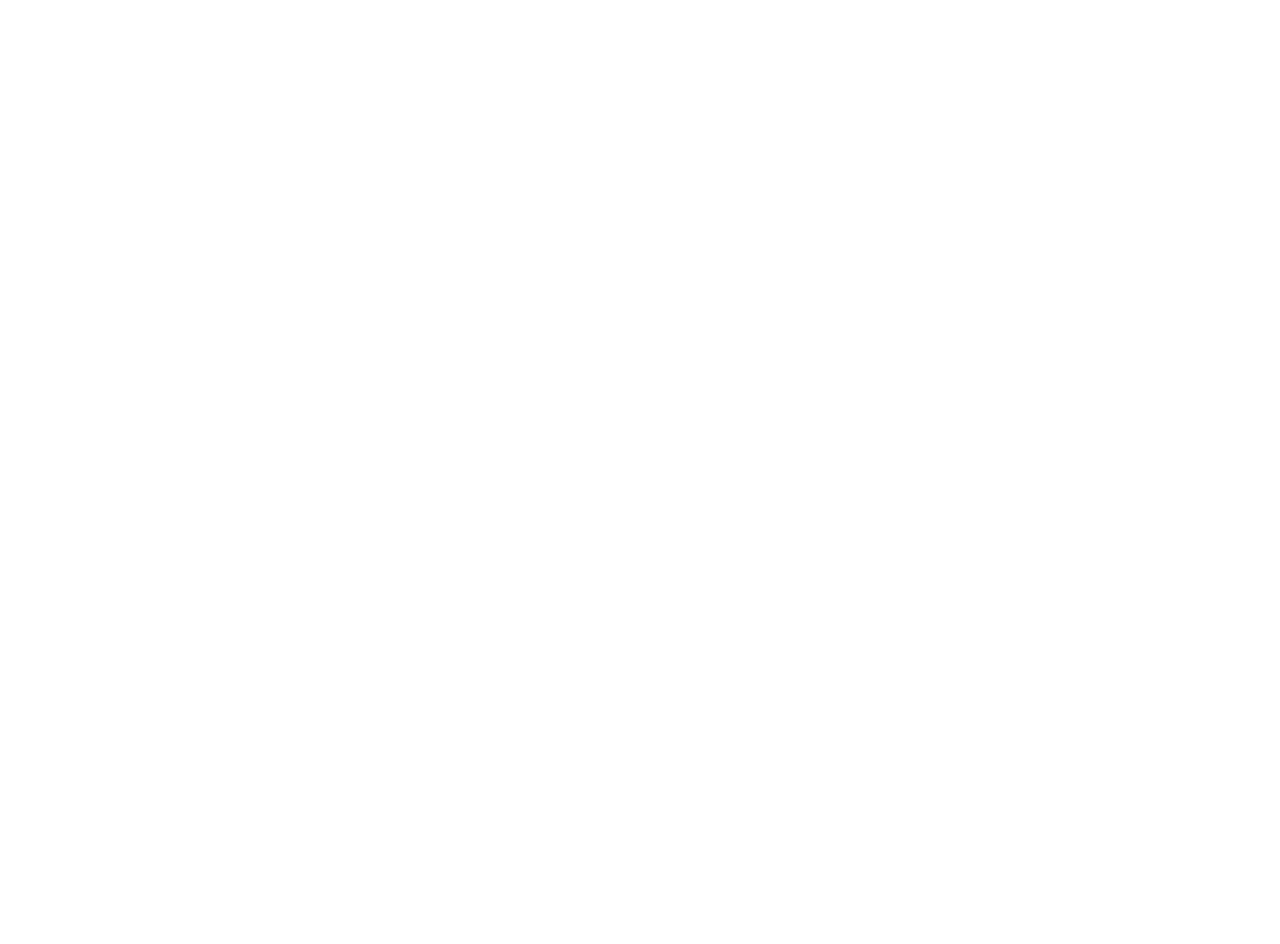
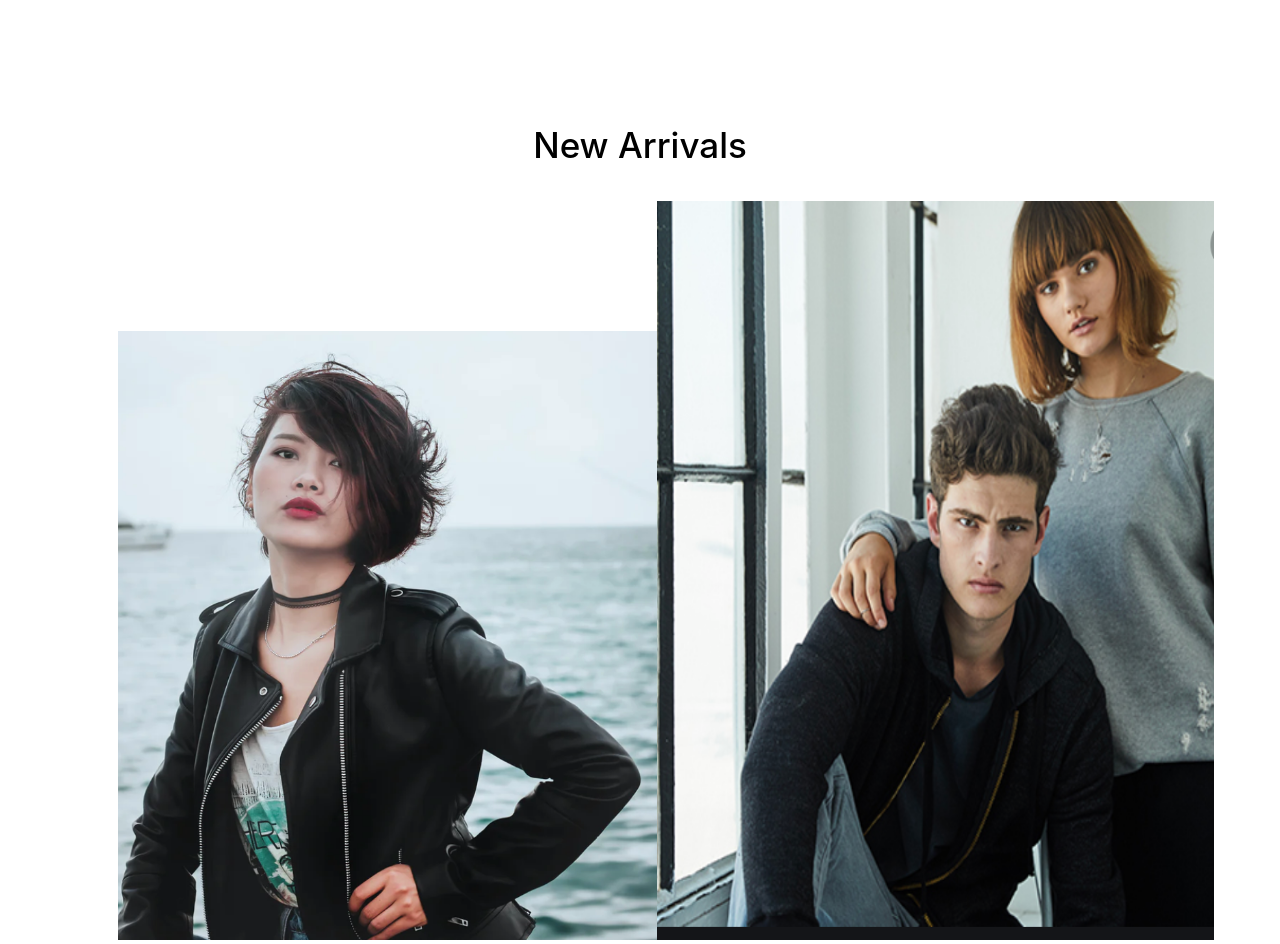
Before and after one commit to mynameisjasmine/Darrow-Lane, a React (Create React App) app: page / in a window 1280 px wide. Shown: the part 2980-3924 px from the top of the page. Before the commit the page ends 3154 px from the top, so only its background shows below. Built offline with nearby package versions, Linux system fonts and the light colour scheme.

Commit message:
new arrivals text and final div pics

```diff
--- a/src/components/DarrowLane.js
+++ b/src/components/DarrowLane.js
@@ -40,6 +40,13 @@
               <p className='text look'>LOOK</p>
           </div>
           <button className='acc-button'>SHOP ACCESSORIES {'>'}{'>'}</button>
+
+          <p className='trends new'>New Arrivals</p>
+
+          <div className='final-image-div'>
+              <div className='mod10'><img src={'./assets/mod10.png'}/></div>
+              <div className='mod11'><img src={'./assets/mod11.png'}/></div>
+          </div>
      </div>
     )
 }
--- a/src/index.css
+++ b/src/index.css
@@ -195,3 +195,22 @@
   font-size: 15px;
   box-shadow: 7px 5px 4px rgb(122, 116, 116);
 }
+
+.new {
+  margin-top: -50px;
+  /* border: 2px solid green; */
+}
+
+.final-image-div {
+  display: flex;
+}
+
+.mod10 {
+  width: 539px;
+  height: 609px;
+  margin: 130px 0px 0px 118px;
+}
+
+.mod11 {
+  width: 557px;
+}
```
Also changed, not shown: public/assets/mod10.png (added), public/assets/mod11.png (added).
